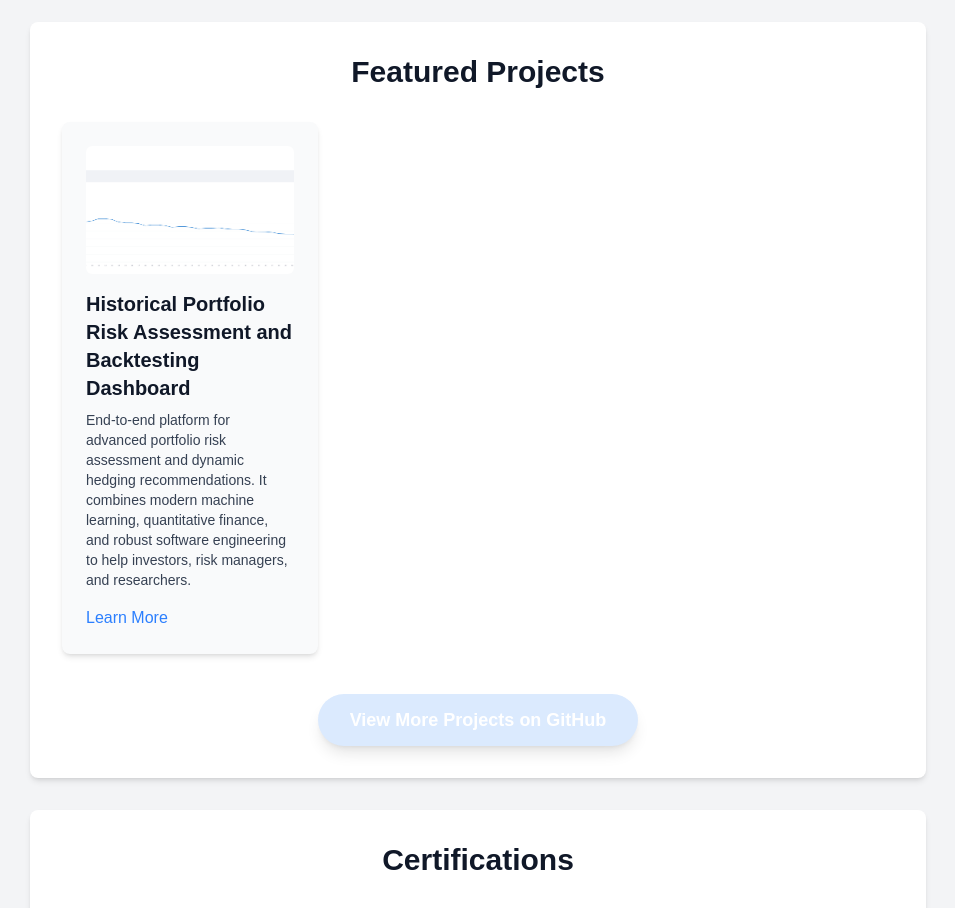
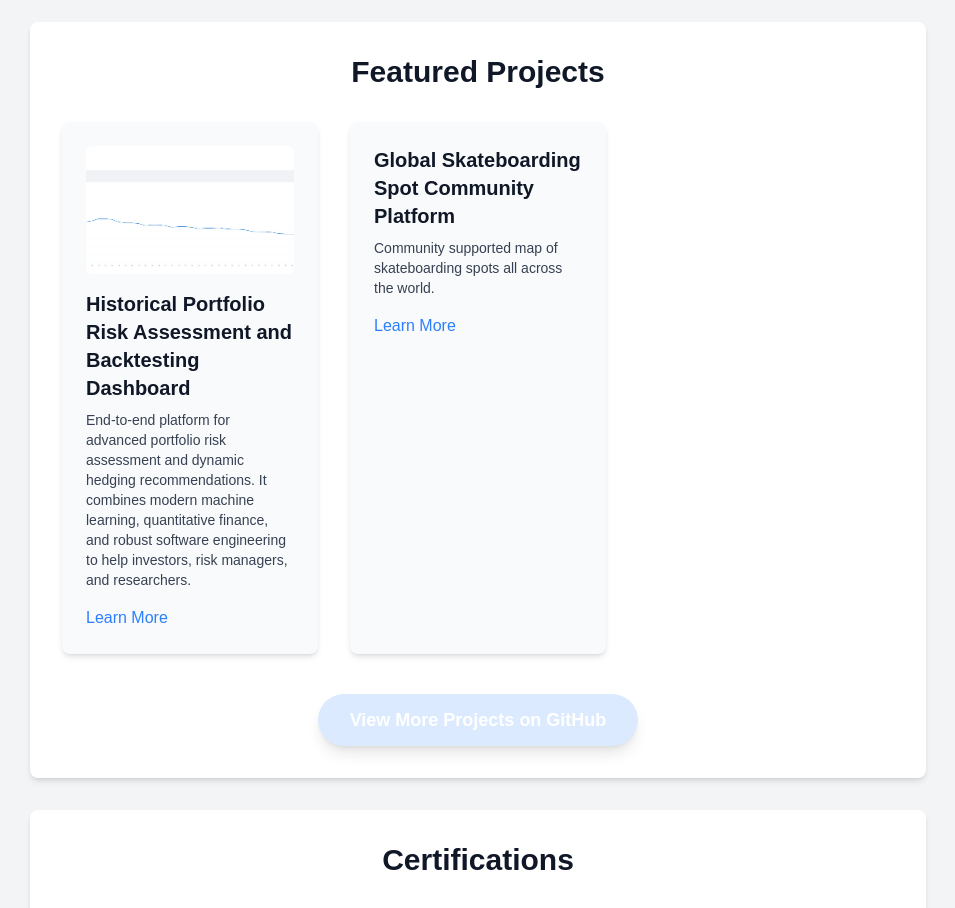
Before and after one commit to Andon-LaFreniere/andon-2025, a Next.js app: page / in a window 1280 px wide. Shown: the part 1920-2828 px from the top of the page, without its empty margins (162-1117 px from the left). Built offline with nearby package versions, Linux system fonts and the light colour scheme.

Commit message:
add project

```diff
--- a/app/page.tsx
+++ b/app/page.tsx
@@ -29,6 +29,12 @@ export default function Home() {
     description: "End-to-end platform for advanced portfolio risk assessment and dynamic hedging recommendations. It combines modern machine learning, quantitative finance, and robust software engineering to help investors, risk managers, and researchers.",
     link: "https://github.com/Andon-LaFreniere/Portfolio-Risk-Assessment",
     imageUrl: "/bt.png"
+  },
+    {
+    title: "Global Skateboarding Spot Community Platform",
+    description: "Community supported map of skateboarding spots all across the world.",
+    link: "https://github.com/Andon-LaFreniere/land-wrld",
+    imageUrl: ""
   },
 ];
 
```
